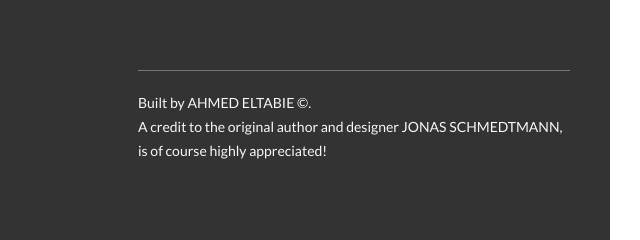
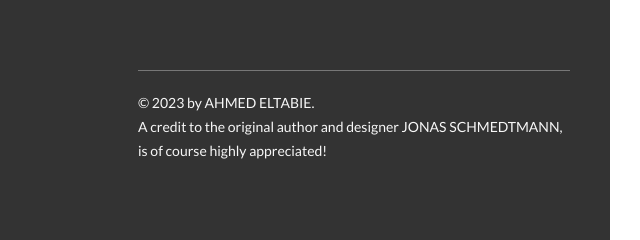
Before and after one commit to Eltab3e/Natours, a website: page index.html in a window 1280 px wide. Shown: the part 5775-6015 px from the top of the page, 640-1280 px from the left. Drawn offline with Linux system fonts and the light colour scheme.

Commit message:
update credits

```diff
--- a/index.html
+++ b/index.html
@@ -478,8 +478,8 @@
         </div>
         <div class="col-1-of-2">
           <p class="footer__copyright">
-            Built by
-            <a href="#" class="footer__link">Ahmed Eltabie</a>&nbsp;&copy;.
+            &copy; 2023 by
+            <a href="#" class="footer__link">Ahmed Eltabie</a>.
             <br />
             A credit to the original author and designer
             <a href="#" class="footer__link">Jonas Schmedtmann</a>, is of course
```
